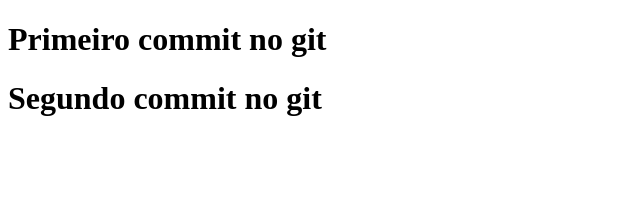
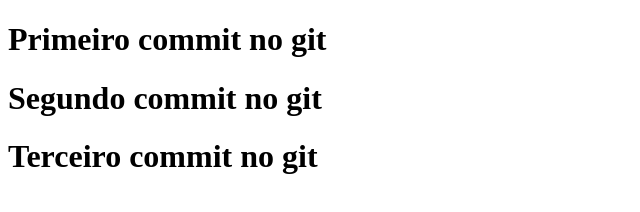
Before and after one commit to Lari-x/AulaEngSoft, a plain HTML site: page index.html in a window 1280 px wide. Shown: the whole page, without its empty margins (0-640 px from the left). Drawn offline with Linux system fonts and the light colour scheme.

Commit message:
primeiro commit

```diff
--- a/index.html
+++ b/index.html
@@ -8,5 +8,7 @@
 <body>
     <h1>Primeiro commit no git</h1>
     <h1>Segundo commit no git</h1>
+    <h1>Terceiro commit no git</h1>
+
 </body>
 </html>
```
